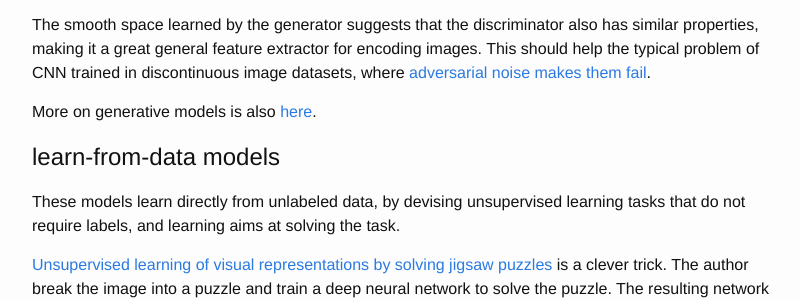
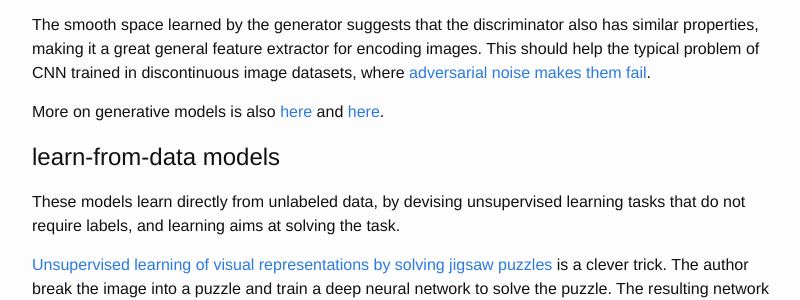
Before and after one commit to culurciello/culurciello.github.io, a Jekyll site: the page built from _posts/2016-06-10-unsup.markdown, in a window 1280 px wide and 900 px high, scrolled down 4398 px. Shown: the part 157-457 px from the top of the window, without its empty margins (238-1038 px from the left). Built offline with Jekyll 4.4.1, drawn with Linux system fonts in a browser that asks for light colours.

Commit message:
fb added

```diff
--- a/_posts/2016-06-10-unsup.markdown
+++ b/_posts/2016-06-10-unsup.markdown
@@ -79,7 +79,7 @@ Also the input vector space offers mathematical properties, showing the learned
 
 The smooth space learned by the generator suggests that the discriminator also has similar properties, making it a great general feature extractor for encoding images. This should help the typical problem of CNN trained in discontinuous image datasets, where [adversarial noise makes them fail](https://arxiv.org/abs/1312.6199).
 
-More on generative models is also [here](https://openai.com/blog/generative-models/).
+More on generative models is also [here](https://openai.com/blog/generative-models/) and [here](https://code.facebook.com/posts/1587249151575490/a-path-to-unsupervised-learning-through-adversarial-networks/).
 
 
 # learn-from-data models
```
